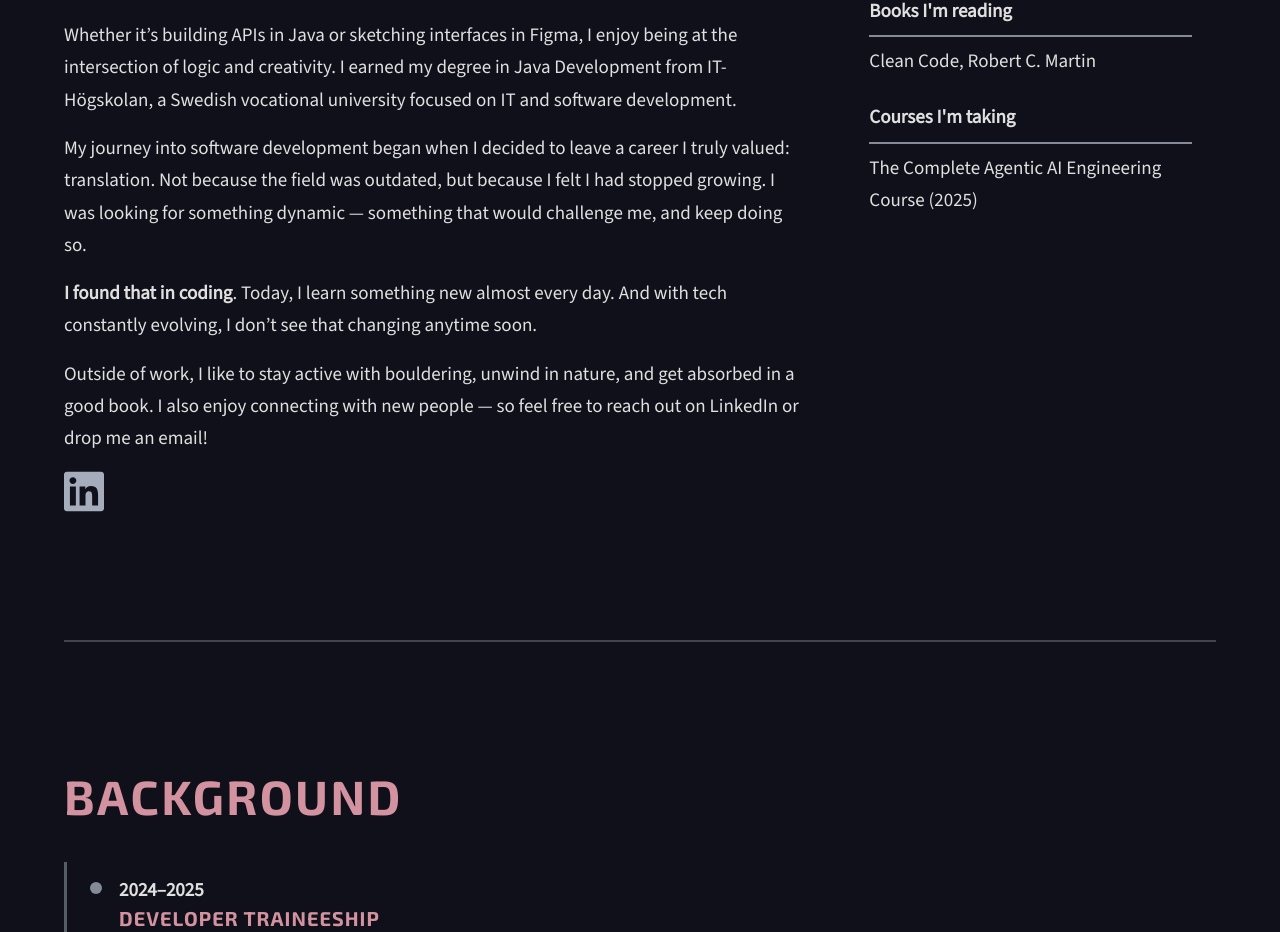
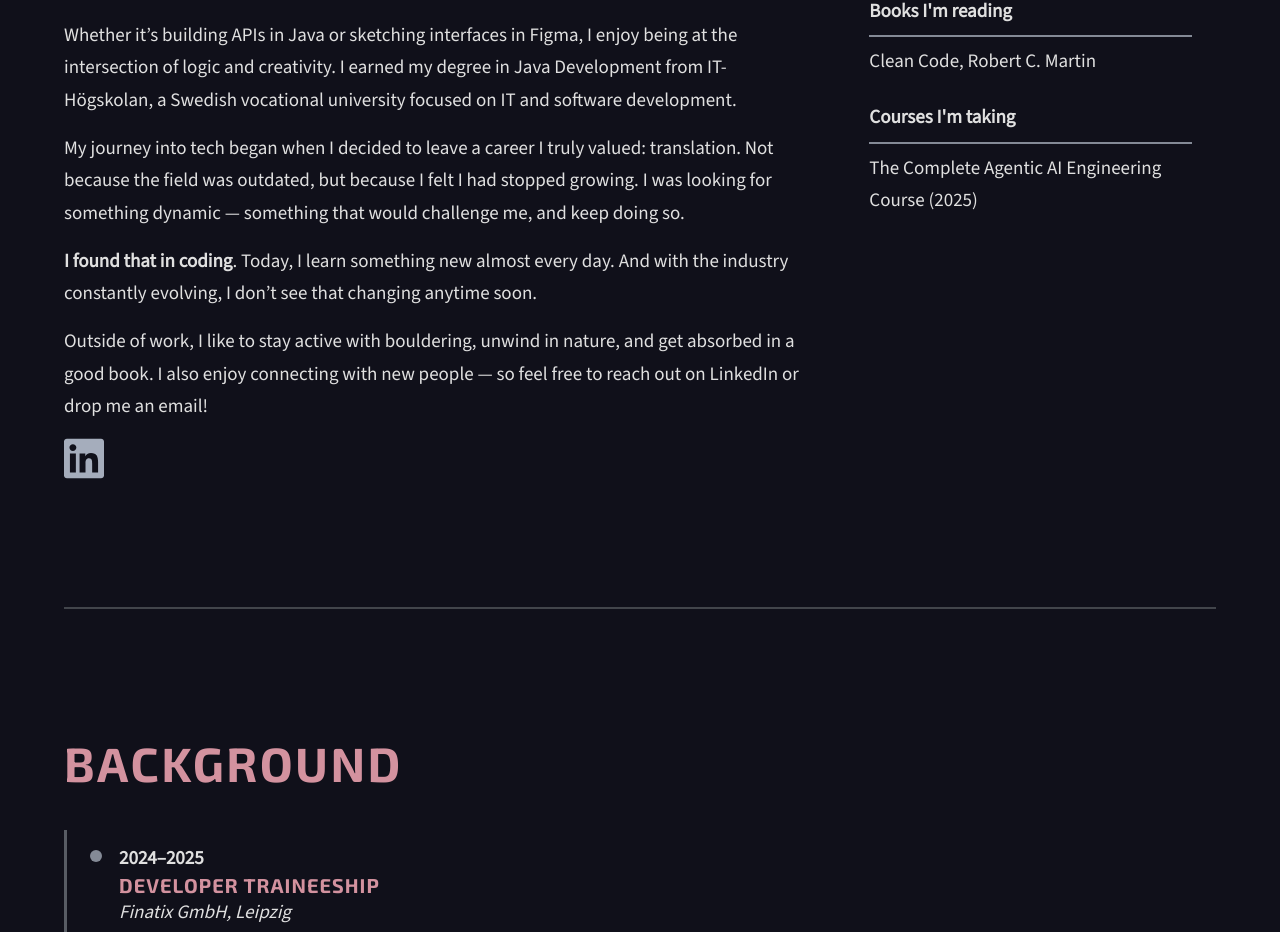
Before and after one commit to Emmelie83/PortfolioReact, a React (Vite) app: page / in a window 1280 px wide. Shown: the part 904-1836 px from the top of the page. Built offline with nearby package versions, Linux system fonts and the light colour scheme.

Commit message:
Change about me text

```diff
--- a/src/modules/About.tsx
+++ b/src/modules/About.tsx
@@ -6,8 +6,8 @@ import NowSection from "../components/NowSection";
 const paragraphs = [
 	"<strong>Tech moves fast — and I love trying to keep up.</strong>",
 	"Whether it’s building APIs in Java or sketching interfaces in Figma, I enjoy being at the intersection of logic and creativity. I earned my degree in Java Development from IT-Högskolan, a Swedish vocational university focused on IT and software development.",
-	"My journey into software development began when I decided to leave a career I truly valued: translation. Not because the field was outdated, but because I felt I had stopped growing. I was looking for something dynamic — something that would challenge me, and keep doing so.",
-	"<strong>I found that in coding</strong>. Today, I learn something new almost every day. And with tech constantly evolving, I don’t see that changing anytime soon.",
+	"My journey into tech began when I decided to leave a career I truly valued: translation. Not because the field was outdated, but because I felt I had stopped growing. I was looking for something dynamic — something that would challenge me, and keep doing so.",
+	"<strong>I found that in coding</strong>. Today, I learn something new almost every day. And with the industry constantly evolving, I don’t see that changing anytime soon.",
 	"Outside of work, I like to stay active with bouldering, unwind in nature, and get absorbed in a good book. I also enjoy connecting with new people — so feel free to reach out on LinkedIn or drop me an email!",
 ];
 
```
